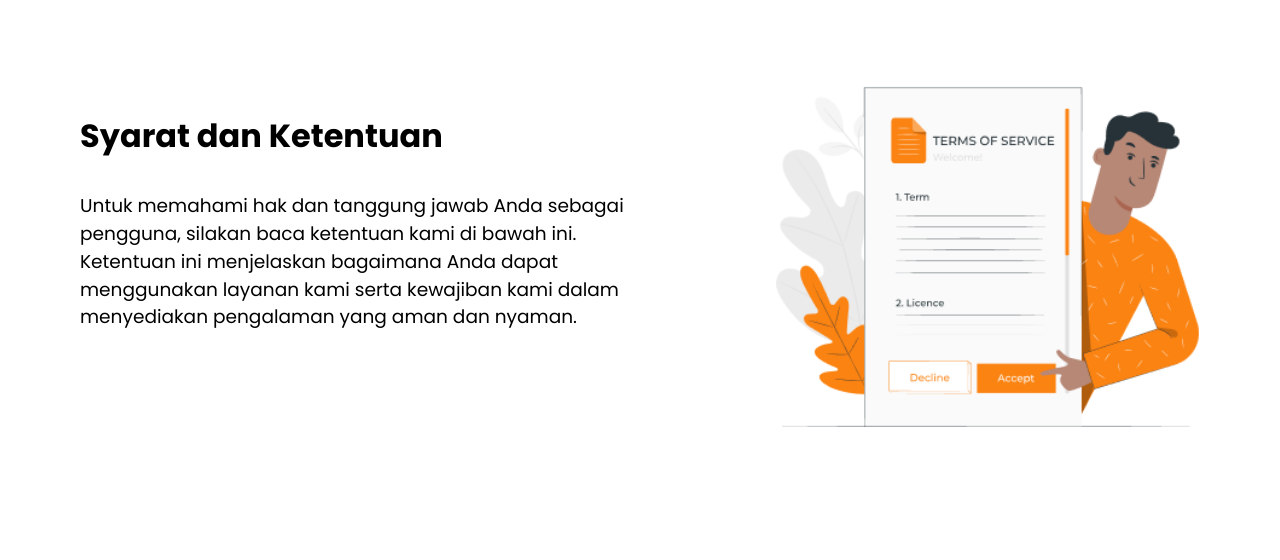
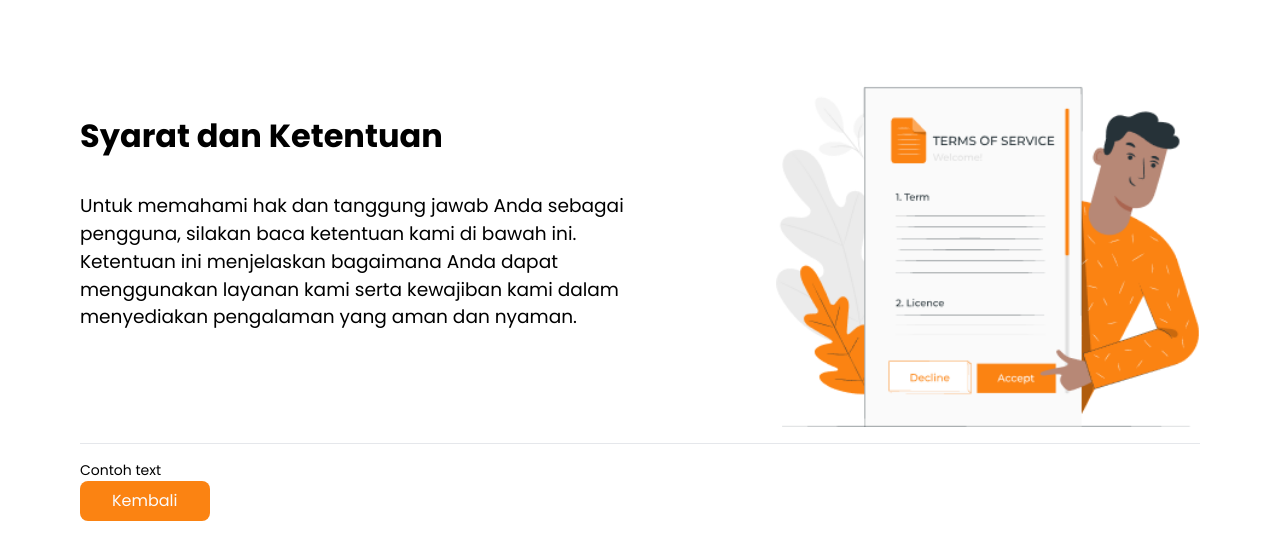
Before and after one commit to tim3-msibCDI/fe-personalitytalk, a Next.js app: page /syarat-dan-ketentuan in a window 1280 px wide. Shown: the top 560 px of the page. Built offline with nearby package versions, Linux system fonts and the light colour scheme.

Commit message:
nambah button

```diff
--- a/app/(terms)/syarat-dan-ketentuan/page.jsx
+++ b/app/(terms)/syarat-dan-ketentuan/page.jsx
@@ -1,16 +1,19 @@
+import ButtonPrimary from "@/components/button/buttonprimary";
 import Image from "next/image";
 
 export default function SyaratKetentuan() {
+
   return (
     <>
-      <div className="mx-20 my-16 flex">
+      <div className="mx-20 my-16 ">
+        <div className="flex">
           <div className="w-7/12">
             <h1 className="text-h1 font-bold mt-12">Syarat dan Ketentuan</h1>
             <p className="text-h3 font-normal mt-8">
-            Untuk memahami hak dan tanggung jawab Anda sebagai pengguna, silakan
-            baca ketentuan kami di bawah ini. Ketentuan ini menjelaskan
-            bagaimana Anda dapat menggunakan layanan kami serta kewajiban kami
-            dalam menyediakan pengalaman yang aman dan nyaman.
+              Untuk memahami hak dan tanggung jawab Anda sebagai pengguna,
+              silakan baca ketentuan kami di bawah ini. Ketentuan ini
+              menjelaskan bagaimana Anda dapat menggunakan layanan kami serta
+              kewajiban kami dalam menyediakan pengalaman yang aman dan nyaman.
             </p>
           </div>
           <div className="ml-28">
@@ -21,8 +24,17 @@ export default function SyaratKetentuan() {
               height={0}
             />
           </div>
-        <div>
-          <hr />
+        </div>
+        <div className="w-full py-4">
+          <hr className="bg-textsec"/>
+        </div>
+        <div className="text-s">
+            Contoh text
+        </div>
+        <div className="">
+            <ButtonPrimary>
+                Kembali
+            </ButtonPrimary>
         </div>
       </div>
     </>
```
Lines whose indentation alone changed are shown as unchanged.
